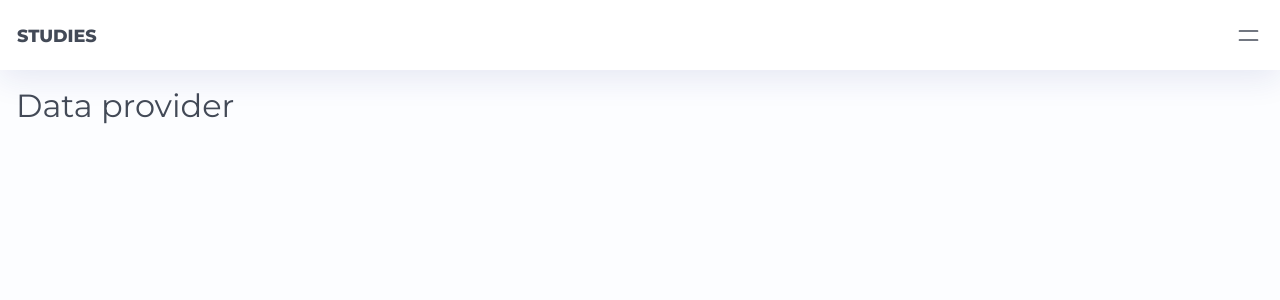
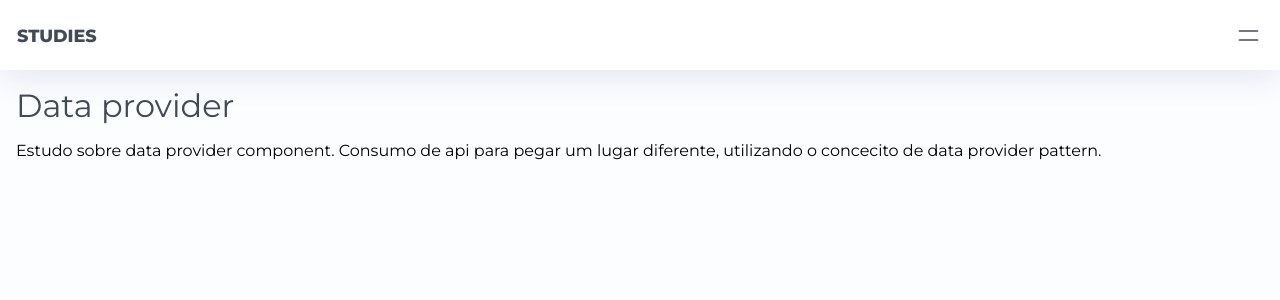
Before and after one commit to alalan55/studies, a Vue app: page /data-provider in a window 1280 px wide. Shown: the top 300 px of the page. Built offline with nearby package versions, Linux system fonts and the light colour scheme.

Commit message:
criação do componente que faz o request

```diff
--- a/src/components/bosons/templateWrapper.vue
+++ b/src/components/bosons/templateWrapper.vue
@@ -2,6 +2,11 @@
   <div class="wrapper">
     <div class="wrapper__title">
       <h1>{{ title }}</h1>
+    </div>
+    <div class="wrapper__description">
+      <p>
+        {{ description }}
+      </p>
     </div>
     <slot />
   </div>
@@ -11,6 +16,7 @@
 export default {
   props: {
     title: { type: String, required: true, default: "Título" },
+    description: { type: String, default: "" },
   },
   setup() {
     return {};
@@ -20,12 +26,18 @@ export default {
 
 <style lang="scss" scoped>
 @import "@/assets/scss/utilities";
-.wrapper{
-    &__title{
-        h1{
-            font-weight: normal;
-            color: $blue-0;
-        }
+.wrapper {
+  &__title {
+    h1 {
+      font-weight: normal;
+      color: $blue-0;
     }
+  }
+  &__description {
+    margin: $s1 0;
+    p {
+      text-align: justify;
+    }
+  }
 }
 </style>
--- a/src/components/templates/DataProvider/dataProvider.vue
+++ b/src/components/templates/DataProvider/dataProvider.vue
@@ -1,7 +1,5 @@
 <template>
-  <templateWrapper title="Data provider">
-
-  </templateWrapper>
+  <templateWrapper title="Data provider" :description="text"> </templateWrapper>
 </template>
 
 <script>
@@ -11,7 +9,8 @@ export default {
     templateWrapper,
   },
   setup() {
-    return {};
+    const text = `Estudo sobre data provider component. Consumo de api para pegar um lugar diferente, utilizando o concecito de data provider pattern.`;
+    return { text };
   },
 };
 </script>
```
Also changed, not shown: src/components/templates/DataProvider/components/providerComponent.vue (added, +20 -0 lines).
